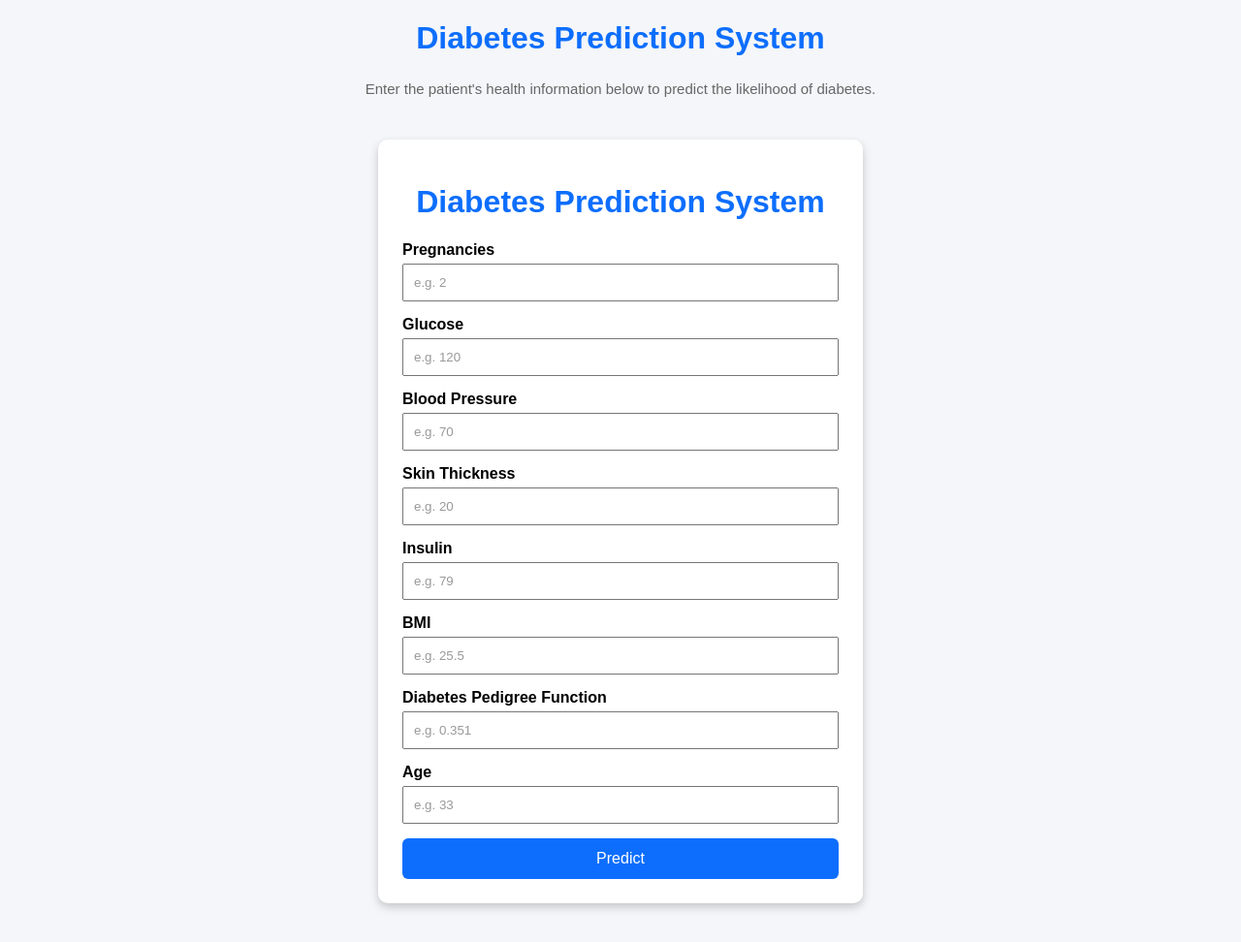
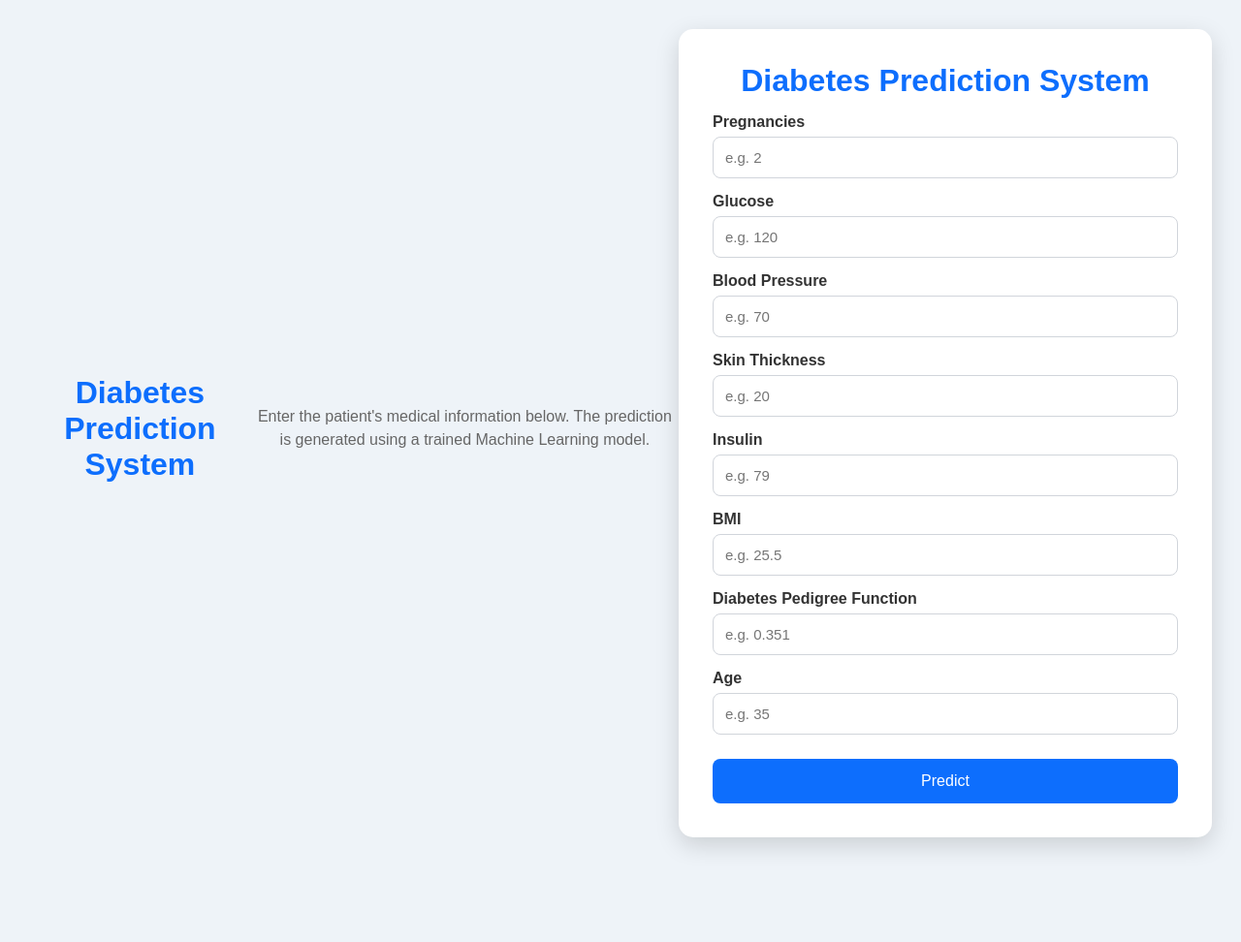
Before and after one commit to harinisharma-t/DiabetesPredictionAI, a Flask app: page / in a window 1280 px wide. Shown: the whole page at 97% size. After the commit the page ends 877 px from the top, so only its background shows below. Run offline with Flask 3, Linux system fonts and the light colour scheme; parts of the project's set-up code (start-up, migrations or seed data) failed here and were passed over.

Commit message:
Day 11: Improve UI and clean up application

```diff
--- a/app/static/style.css
+++ b/app/static/style.css
@@ -1,90 +1,100 @@
-body {
-    font-family: Arial, sans-serif;
-    background-color: #f4f6f9;
+* {
     margin: 0;
     padding: 0;
+    box-sizing: border-box;
+}
+
+body {
+    font-family: Arial, Helvetica, sans-serif;
+    background: #eef3f8;
+    display: flex;
+    justify-content: center;
+    align-items: center;
+    min-height: 100vh;
+    padding: 30px;
 }
 
 .container {
-    width: 450px;
-    margin: 40px auto;
-    background: white;
-    padding: 25px;
-    border-radius: 10px;
-    box-shadow: 0 4px 10px rgba(0,0,0,0.2);
+    width: 100%;
+    max-width: 550px;
+    background: #ffffff;
+    padding: 35px;
+    border-radius: 15px;
+    box-shadow: 0 8px 25px rgba(0,0,0,0.15);
 }
 
 h1 {
     text-align: center;
     color: #0d6efd;
+    margin-bottom: 10px;
+}
+
+.subtitle {
+    text-align: center;
+    color: #666;
+    margin-bottom: 25px;
+    line-height: 1.5;
 }
 
 label {
+    display: block;
+    margin-top: 15px;
+    margin-bottom: 6px;
     font-weight: bold;
+    color: #333;
 }
 
 input {
     width: 100%;
-    padding: 10px;
-    margin-top: 5px;
-    margin-bottom: 15px;
-    box-sizing: border-box;
+    padding: 12px;
+    border: 1px solid #d1d5db;
+    border-radius: 8px;
+    font-size: 15px;
+    transition: 0.3s;
+}
+
+input:focus {
+    outline: none;
+    border-color: #0d6efd;
+    box-shadow: 0 0 5px rgba(13,110,253,0.3);
 }
 
 button {
     width: 100%;
-    padding: 12px;
-    background-color: #0d6efd;
+    margin-top: 25px;
+    padding: 14px;
+    border: none;
+    border-radius: 8px;
+    background: #0d6efd;
     color: white;
-    border: none;
-    border-radius: 6px;
+    font-size: 16px;
     cursor: pointer;
-    font-size: 16px;
+    transition: 0.3s;
 }
 
 button:hover {
-    background-color: #084298;
+    background: #0b5ed7;
 }
 
 .result {
     text-align: center;
-    font-size: 24px;
-    font-weight: bold;
-}
-.result {
-    text-align: center;
-    margin: 20px 0;
 }
 
-h2 {
-    text-align: center;
-    font-size: 28px;
+.confidence-box {
+    margin: 20px 0;
+    padding: 15px;
+    background: #eef6ff;
+    border-left: 5px solid #0d6efd;
+    border-radius: 8px;
+    font-size: 18px;
+}
+
+p {
+    color: #555;
+    line-height: 1.6;
+    margin-top: 15px;
 }
 
 a {
     text-decoration: none;
 }
-p {
-    text-align: center;
-    color: #555;
-    line-height: 1.6;
-    font-size: 15px;
-}
-.confidence-box{
-    margin-top:20px;
-    font-size:20px;
-    background:#f1f5f9;
-    padding:15px;
-    border-radius:10px;
-    border-left:6px solid #2563eb;
-}
-.subtitle{
-    text-align:center;
-    color:#666;
-    margin-bottom:25px;
-    font-size:15px;
-}
-
-input::placeholder{
-    color:#999;
-}
--- a/app/templates/index.html
+++ b/app/templates/index.html
@@ -4,7 +4,8 @@
    <h1>Diabetes Prediction System</h1>
 
 <p class="subtitle">
-Enter the patient's health information below to predict the likelihood of diabetes.
+Enter the patient's medical information below.
+The prediction is generated using a trained Machine Learning model.
 </p>
 
     <link rel="stylesheet" href="{{ url_for('static', filename='style.css') }}">
@@ -19,28 +20,62 @@ Enter the patient's health information below to predict the likelihood of diabet
 <form action="/predict" method="POST">
 
 <label>Pregnancies</label>
-<input type="number" name="Pregnancies" placeholder="e.g. 2" required>
+<input type="number"
+       name="Pregnancies"
+       placeholder="e.g. 2"
+       min="0"
+       required>
 
 <label>Glucose</label>
-<input type="number" name="Glucose" placeholder="e.g. 120" required>
+<input type="number"
+       name="Glucose"
+       placeholder="e.g. 120"
+       min="0"
+       required>
 
 <label>Blood Pressure</label>
-<input type="number" name="BloodPressure" placeholder="e.g. 70" required>
+<input type="number"
+       name="BloodPressure"
+       placeholder="e.g. 70"
+       min="0"
+       required>
 
 <label>Skin Thickness</label>
-<input type="number" name="SkinThickness" placeholder="e.g. 20" required>
+<input type="number"
+       name="SkinThickness"
+       placeholder="e.g. 20"
+       min="0"
+       required>
 
 <label>Insulin</label>
-<input type="number" name="Insulin" placeholder="e.g. 79" required>
+<input type="number"
+       name="Insulin"
+       placeholder="e.g. 79"
+       min="0"
+       required>
 
 <label>BMI</label>
-<input type="number" step="0.1" name="BMI" placeholder="e.g. 25.5" required>
+<input type="number"
+       step="0.1"
+       name="BMI"
+       placeholder="e.g. 25.5"
+       min="0"
+       required>
 
 <label>Diabetes Pedigree Function</label>
-<input type="number" step="0.001" name="DiabetesPedigreeFunction" placeholder="e.g. 0.351" required>
+<input type="number"
+       step="0.001"
+       name="DiabetesPedigreeFunction"
+       placeholder="e.g. 0.351"
+       min="0"
+       required>
 
 <label>Age</label>
-<input type="number" name="Age" placeholder="e.g. 33" required>
+<input type="number"
+       name="Age"
+       placeholder="e.g. 35"
+       min="1"
+       required>
 <button type="submit">Predict</button>
 
 </form>
--- /dev/null
+++ b/data/history/prediction_history.csv
@@ -0,0 +1,2 @@
+Pregnancies,Glucose,BloodPressure,SkinThickness,Insulin,BMI,DiabetesPedigreeFunction,Age,Prediction
+2.0,120.0,70.0,20.0,79.0,25.0,0.35,36.0,0
```
Also changed, not shown: app/app.py (+6 -6 lines).
